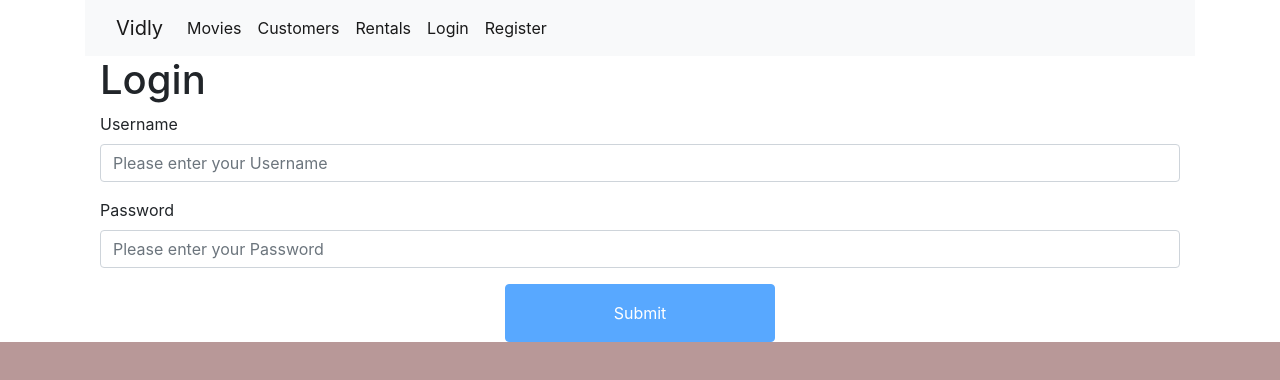
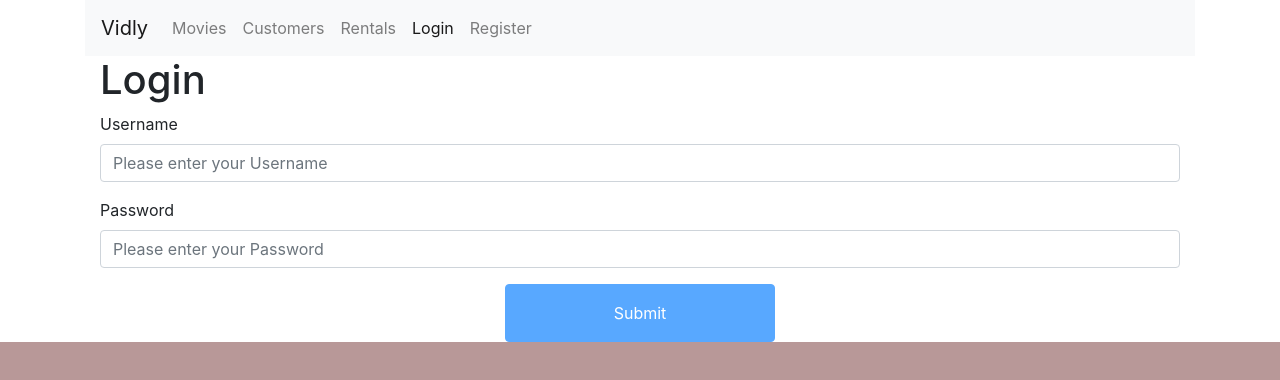
Before and after one commit to LhermannSauer/Vidly-a-react-app, a React (Create React App) app: page /login in a window 1280 px wide. Shown: the top 380 px of the page. Built offline with nearby package versions, Linux system fonts and the light colour scheme.

Commit message:
last refactor

```diff
--- a/package.json
+++ b/package.json
@@ -17,6 +17,7 @@
     "bootstrap": "^4.6.0",
     "font-awesome": "^4.7.0",
     "joi-browser": "^13.4.0",
+    "jwt-decode": "^3.1.2",
     "lodash": "^4.17.21",
     "prop-types": "^15.7.2",
     "query-string": "^7.0.1",
--- a/src/components/app.jsx
+++ b/src/components/app.jsx
@@ -1,37 +1,45 @@
 import React, { Component } from "react";
 import { Route, Switch, Redirect } from "react-router-dom";
+import { ToastContainer } from "react-toastify";
 import NavBar from "./common/navBar";
 import Movies from "./movies/movies";
 import Customers from "./movies/customers";
-import NotFound from "./common/notFound";
 import Rentals from "./movies/rentals";
 import MovieForm from "./movies/movieForm";
-import { ToastContainer } from "react-toastify";
 import LoginForm from "./movies/loginForm";
+import Logout from "./movies/logout";
 import RegisterForm from "./movies/registerForm";
+import NotFound from "./common/notFound";
+import auth from "./services/authService";
 import "react-toastify/dist/ReactToastify.css";
+import PortectedRoute from "./common/protectedRoute";
 
 class App extends Component {
-  navBarLinks = [
-    { title: "Vidly", path: "/" },
-    { title: "Movies", path: "/movies" },
-    { title: "Customers", path: "/customers" },
-    { title: "Rentals", path: "/rentals" },
-    { title: "Login", path: "/login" },
-    { title: "Register", path: "/register" },
-  ];
+  state = {
+    user: {},
+  };
+
+  componentDidMount() {
+    const user = auth.getCurrentUser();
+    this.setState({ user });
+  }
 
   render() {
+    const { user } = this.state;
     return (
       <div>
         <ToastContainer />
-        <NavBar links={this.navBarLinks} />
+        <NavBar links={this.navBarLinks} user={this.state.user} />
         <div className="content">
           <Switch>
             <Route path="/login" component={LoginForm} />
+            <Route path="/logout" component={Logout} />
             <Route path="/register" component={RegisterForm} />
-            <Route path="/movies/:id" component={MovieForm} />
-            <Route path="/movies" component={Movies} />
+            <PortectedRoute path="/movies/:id" component={MovieForm} />
+            <Route
+              path="/movies"
+              render={(props) => <Movies {...props} user={user} />}
+            />
             <Route path="/customers" component={Customers} />
             <Route path="/rentals" component={Rentals} />
             <Route path="/not-found" component={NotFound} />
--- a/src/components/common/navBar.jsx
+++ b/src/components/common/navBar.jsx
@@ -1,37 +1,58 @@
-import React, { Component } from "react";
+import React from "react";
 import { Link, NavLink } from "react-router-dom";
 
-class NavBar extends Component {
-  render() {
-    const title = this.props.links[0];
-
-    const links = this.props.links.slice(1);
-
+const NavBar = ({ user }) => {
   return (
     <nav className="navbar navbar-expand-lg navbar-light bg-light">
-        <div className="container-fluid">
-          <Link className="navbar-brand" to={title.path}>
-            {title.title}
+      <Link className="navbar-brand" to="/">
+        Vidly
       </Link>
-          <div className="navbar-collapse" id="navbarNav">
-            <ul className="navbar-nav">
-              {links.map((l) => (
-                <li key={l.title} className="nav-item">
-                  <NavLink
-                    className="nav-link active"
-                    aria-current="page"
-                    to={l.path}
+      <button
+        className="navbar-toggler"
+        type="button"
+        data-toggle="collapse"
+        data-target="#navbarNavAltMarkup"
+        aria-controls="navbarNavAltMarkup"
+        aria-expanded="false"
+        aria-label="Toogle navigation"
       >
-                    {l.title}
+        <span className="navbar-toggler-icon" />
+      </button>
+      <div className="collapse navbar-collapse" id="navbarNavAltMarkup">
+        <div className="navbar-nav">
+          <NavLink className="nav-item nav-link" to="/movies">
+            Movies
           </NavLink>
-                </li>
-              ))}
-            </ul>
+          <NavLink className="nav-item nav-link" to="/customers">
+            Customers
+          </NavLink>
+          <NavLink className="nav-item nav-link" to="/rentals">
+            Rentals
+          </NavLink>
+          {!user && (
+            <React.Fragment>
+              <NavLink className="nav-item nav-link" to="/login">
+                Login
+              </NavLink>
+              <NavLink className="nav-item nav-link" to="/register">
+                Register
+              </NavLink>
+            </React.Fragment>
+          )}
+          {user && (
+            <React.Fragment>
+              <NavLink className="nav-item nav-link" to="/profile">
+                {user.name}
+              </NavLink>
+              <NavLink className="nav-item nav-link" to="/logout">
+                Logout
+              </NavLink>
+            </React.Fragment>
+          )}
         </div>
       </div>
     </nav>
   );
-  }
-}
+};
 
 export default NavBar;
--- /dev/null
+++ b/src/components/common/protectedRoute.jsx
@@ -0,0 +1,23 @@
+import React from "react";
+import { Route, Redirect } from "react-router-dom";
+import auth from "../services/authService";
+
+const ProtectedRoute = ({ path, component: Component, render, ...rest }) => {
+  return (
+    <Route
+      path={path}
+      {...rest}
+      render={(props) => {
+        if (!auth.getCurrentUser())
+          return (
+            <Redirect
+              to={{ pathname: "/login", state: { from: props.location } }}
+            />
+          );
+        return Component ? <Component {...props} /> : render(props);
+      }}
+    />
+  );
+};
+
+export default ProtectedRoute;
--- /dev/null
+++ b/src/components/movies/logout.jsx
@@ -0,0 +1,15 @@
+import React, { Component } from "react";
+import auth from "../services/authService";
+
+class Logout extends Component {
+  componentDidMount() {
+    auth.logout();
+    window.location = "/";
+  }
+
+  render() {
+    return null;
+  }
+}
+
+export default Logout;
--- a/src/components/movies/movies.jsx
+++ b/src/components/movies/movies.jsx
@@ -47,33 +47,39 @@ class Movies extends Component {
         <div className="m-auto w-75 h-">
           <button
             onClick={() => this.handleIncrease(movie)}
-            className="btn p-1 w-50 h-25"
+            className={
+              this.props.user && this.props.user.isAdmin
+                ? "btn p-1 w-50 h-25"
+                : "d-none"
+            }
+            disabled={movie.numberInStock >= 100 ? "disabled" : ""}
           >
             +
           </button>
           <button
             onClick={() => this.handleDecrement(movie)}
-            className="btn p-1 btn-dark w-50 h-25"
+            className={
+              this.props.user && this.props.user.isAdmin
+                ? "btn p-1 btn-dark w-50 h-25"
+                : "d-none"
+            }
             disabled={movie.numberInStock === 0 ? "disabled" : ""}
           >
             -
           </button>
           <button
             onClick={() => this.handleDelete(movie)}
-            className="btn btn-block my-1 btn-danger w-100 h-25"
+            className={
+              this.props.user && this.props.user.isAdmin
+                ? "btn btn-block my-1 btn-danger w-100 h-25"
+                : "d-none"
+            }
           >
             Delete
           </button>
         </div>
       ),
     },
-  ];
-
-  navBarLinks = [
-    { title: "Vidly", path: "/" },
-    { title: "Movies", path: "/movies" },
-    { title: "Customers", path: "/customers" },
-    { title: "Rental", path: "/rental" },
   ];
 
   async componentDidMount() {
@@ -104,22 +110,32 @@ class Movies extends Component {
     }
   };
 
-  handleIncrease = (movie) => {
-    let movies = [...this.state.movies];
-    let index = movies.indexOf(movie);
-    movies[index].numberInStock++;
-    this.setState({
-      movies,
-    });
+  handleIncrease = async (movie) => {
+    const originalMovies = this.state.movies;
+    const movies = [...originalMovies];
+    const movieInDB = movies.find((e) => e._id === movie._id);
+    movieInDB.numberInStock++;
+    this.setState({ movies });
+
+    try {
+      await movieService.increaseStock(movie);
+    } catch (e) {
+      this.setState({ originalMovies });
+    }
   };
 
-  handleDecrement = (movie) => {
-    let movies = [...this.state.movies];
-    let index = movies.indexOf(movie);
-    movies[index].numberInStock--;
-    this.setState({
-      movies,
-    });
+  handleDecrement = async (movie) => {
+    const originalMovies = this.state.movies;
+    const movies = [...originalMovies];
+    const movieInDB = movies.find((e) => e._id === movie._id);
+    movieInDB.numberInStock--;
+    this.setState({ movies });
+
+    try {
+      await movieService.decreaseStock(movie);
+    } catch (e) {
+      this.setState({ originalMovies });
+    }
   };
 
   handleLike = (movie) => {
@@ -166,7 +182,7 @@ class Movies extends Component {
 
   render() {
     let { length: count } = this.state.movies;
-    let {
+    const {
       currentPage,
       MOVIESPERPAGE,
       selectedGenre,
@@ -174,6 +190,7 @@ class Movies extends Component {
       sortColumn,
       searchTerm,
     } = this.state;
+    const { user } = this.props;
 
     let filteredMovies =
       selectedGenre && selectedGenre._id
@@ -207,9 +224,11 @@ class Movies extends Component {
           />
         </div>
         <div className=" col-7">
-          <Link className="btn-primary btn mb-3" to={`/movies/new`}>
-            New Movie
-          </Link>
+          {user && (
+            <Link className="btn-primary btn mb-3" to={`/movies/new`}>
+              New Movie
+            </Link>
+          )}
           <p>Showing {filteredMovies.length} movies in the database</p>
           <SearchBar onSearch={this.handleSearch} />
           <Table
--- a/src/components/movies/registerForm.jsx
+++ b/src/components/movies/registerForm.jsx
@@ -2,6 +2,7 @@ import React from "react";
 import Joi from "joi-browser";
 import Form from "../common/form";
 import * as userService from "../services/userService";
+import auth from "../services/authService";
 
 class RegisterForm extends Form {
   state = {
@@ -20,7 +21,9 @@ class RegisterForm extends Form {
 
   doSubmit = async () => {
     try {
-      await userService.register(this.state.data);
+      const response = await userService.register(this.state.data);
+      auth.loginWithJwt(response.headers["x-auth-token"]);
+      window.location = "/";
     } catch (e) {
       if (e.response && e.response.status === 400) {
         const errors = { ...this.state.errors };
--- a/src/components/services/authService.js
+++ b/src/components/services/authService.js
@@ -1,8 +1,43 @@
 import http from "./httpService";
 import { apiUrl } from "../../utils/config.json";
+import jwtDecode from "jwt-decode";
 
 const endpointURL = apiUrl + "/auth";
+const tokenKey = "token";
 
-export function login(email, password) {
-  http.post(endpointURL, { email, password });
+http.setJwt(getJwt());
+
+export async function login(email, password) {
+  const { data: jwt } = await http.post(endpointURL, { email, password });
+  console.log(jwt);
+  localStorage.setItem(tokenKey, jwt);
 }
+
+export function loginWithJwt(jwt) {
+  localStorage.setItem(tokenKey, jwt);
+}
+
+export function getCurrentUser() {
+  try {
+    const jwt = localStorage.getItem(tokenKey);
+    return jwtDecode(jwt);
+  } catch (e) {
+    return null;
+  }
+}
+
+export function logout() {
+  localStorage.removeItem(tokenKey);
+}
+
+export function getJwt() {
+  return localStorage.getItem(tokenKey);
+}
+
+export default {
+  login,
+  loginWithJwt,
+  getCurrentUser,
+  logout,
+  getJwt,
+};
--- a/src/components/services/httpService.js
+++ b/src/components/services/httpService.js
@@ -16,9 +16,14 @@ axios.interceptors.response.use(null, (error) => {
   return Promise.reject(error);
 });
 
+function setJwt(jwt) {
+  axios.defaults.headers.common["x-auth-token"] = jwt;
+}
+
 export default {
   get: axios.get,
   post: axios.post,
   delete: axios.delete,
   put: axios.put,
+  setJwt,
 };
```
Also changed, not shown: src/components/movies/loginForm.jsx (+8 -5 lines), src/components/services/movieService.js (+28 -1 lines), 2 other files (tests, documents, lock files or other folders). Lines whose indentation alone changed are shown as unchanged.
